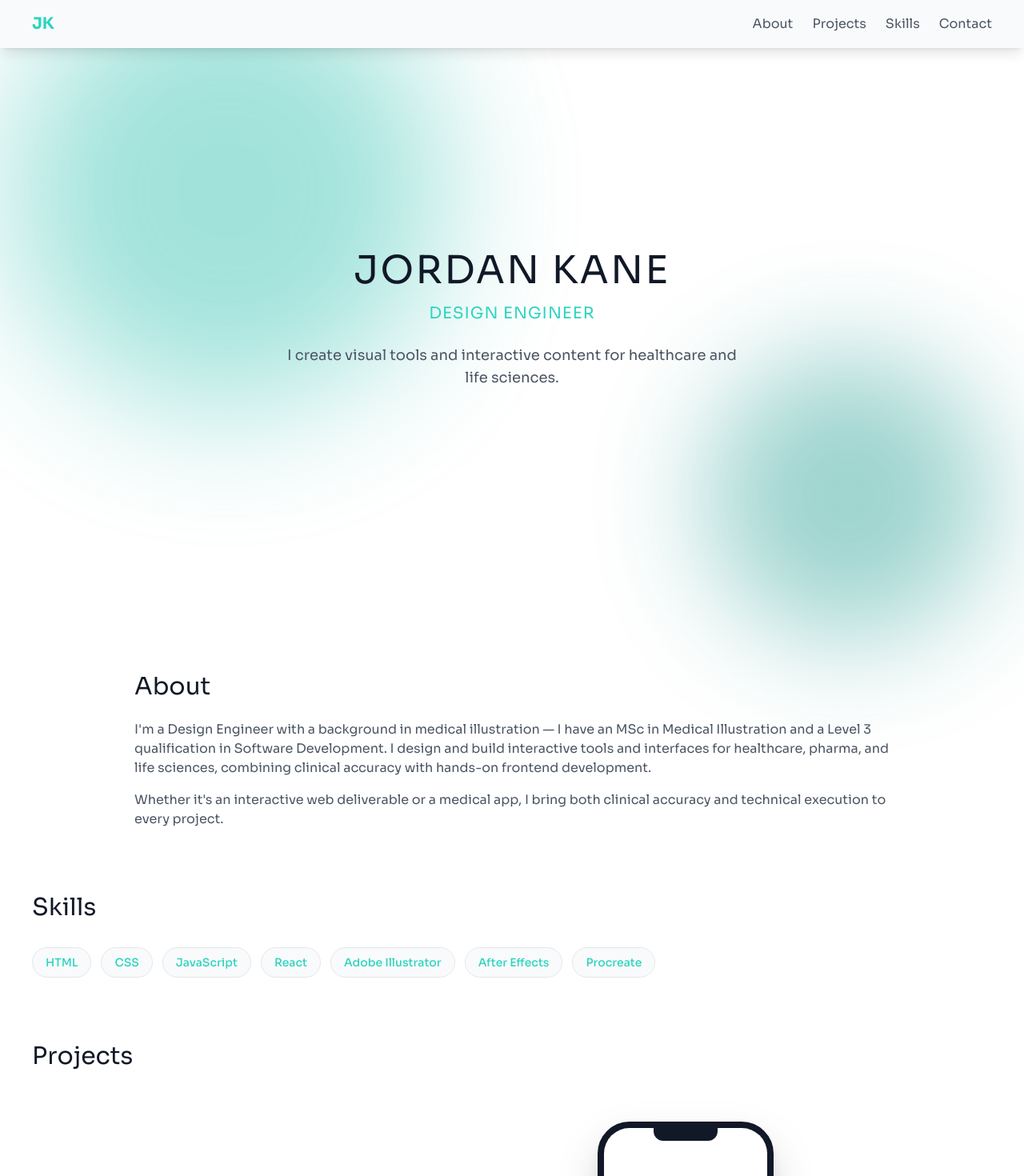
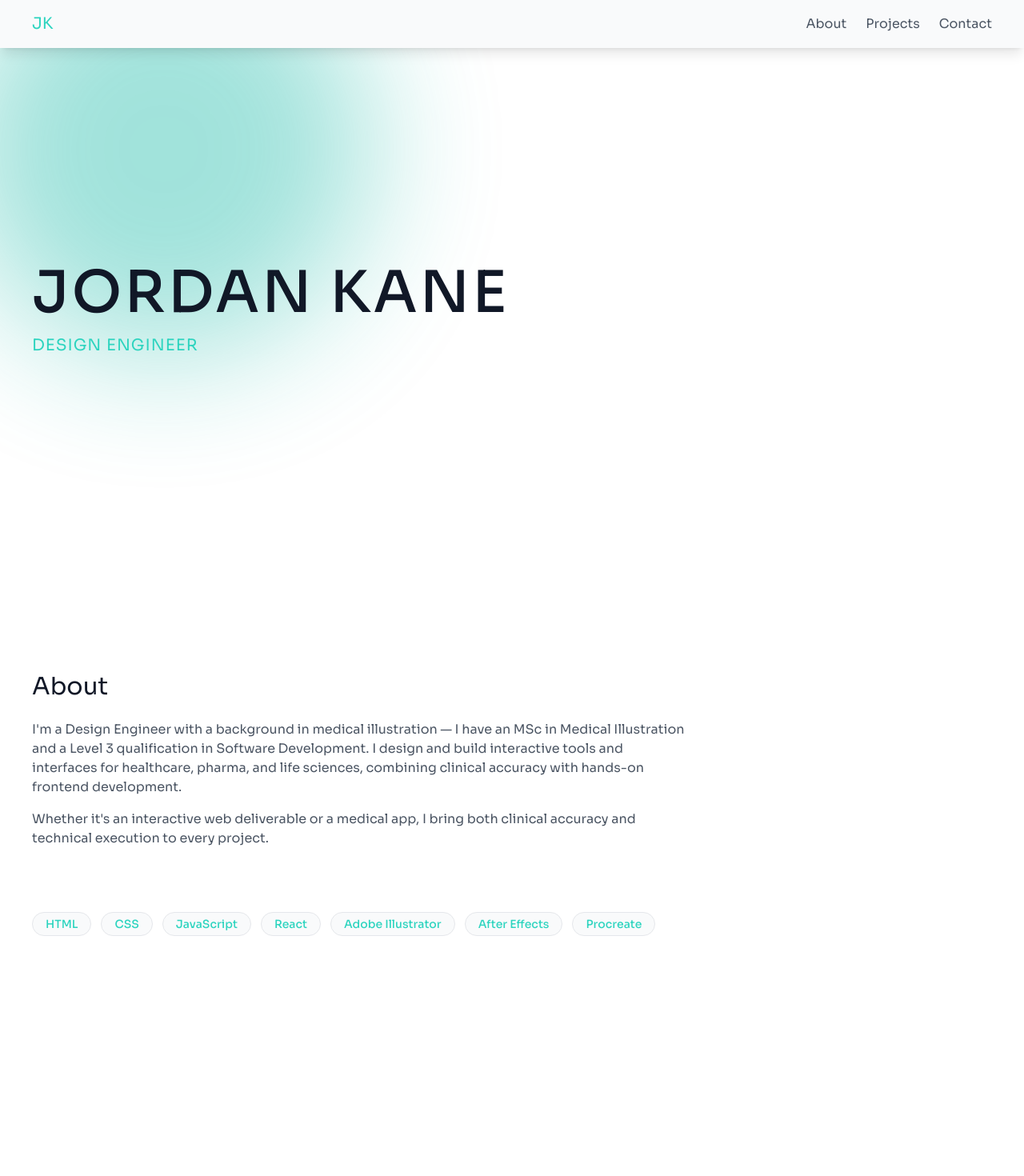
Before and after one commit to jxkane/my-portfolio, a React (Create React App) app: page / in a window 1280 px wide. Shown: the top 1470 px of the page at 80% size. Built offline with nearby package versions, Linux system fonts and the light colour scheme; grey boxes are pictures that could not be loaded; a web font is replaced by a local one.

Commit message:
added 3rd blob, fixed about

```diff
--- a/src/App.js
+++ b/src/App.js
@@ -5,10 +5,12 @@ import Projects from './components/Projects';
 import Skills from './components/Skills';
 import Contact from './components/Contact';
 import './App.css';
+import ScrollLine from './components/ScrollLine';
 
 function App() {
   return (
-    <div className="bg-white text-gray-100 min-h-screen">
+    <div className="bg-white text-gray-100 min-h-screen relative">
+
       <Navbar />
       <Hero />
       <About />
--- a/src/components/About.js
+++ b/src/components/About.js
@@ -2,7 +2,7 @@ import Reveal from './Reveal';
 
 function About() {
     return (
-        <section id="about" className="p-10 max-w-5xl mx-auto">
+        <section id="about" className="p-10 max-w-4xl">
             <Reveal>
                 <h2 className="text-3xl font-regular mb-6 text-gray-900">
                     About
--- a/src/components/Contact.js
+++ b/src/components/Contact.js
@@ -2,7 +2,7 @@ import Reveal from './Reveal';
 
 function Contact() {
     return (
-        <section className="p-10 max-w-5xl mx-auto" id="contact">
+        <section className="p-10 max-w-3xl mx-auto text-center mt-80" id="contact">
             <Reveal>
                 <h2 className="text-3xl font-regular mb-6 text-gray-900">
                     Get in Touch
@@ -12,7 +12,7 @@ function Contact() {
                     Interested in working together? Drop me a message.
                 </p>
 
-                <div className="flex gap-6">
+                <div className="flex gap-6 justify-center" max-w-3xl mx-auto text-center>
 
                        <a href="mailto:hello@visualmedguide.com"
                         className="bg-accent-500 text-gray-900 px-6 py-3 rounded-lg hover:bg-gray-700"
--- a/src/components/Hero.js
+++ b/src/components/Hero.js
@@ -1,16 +1,45 @@
+import { motion, useMotionValue, useSpring } from 'framer-motion';
+import { useEffect } from 'react';
+
 function Hero() {
+
+    const mouseX = useMotionValue(0);
+    const mouseY = useMotionValue(0);
+    const springX = useSpring(mouseX, { stiffness: 50, damping: 20 });
+    const springY = useSpring(mouseY, { stiffness: 50, damping: 20 });
+    useEffect(() => { const handleMouseMove = (e) =>
+        { const offsetX = (e.clientX - window.innerWidth / 2) * 0.3;
+            const offsetY = (e.clientY - window.innerHeight / 2) * 0.3;
+            mouseX.set(offsetX);
+            mouseY.set(offsetY); };
+        window.addEventListener('mousemove', handleMouseMove);
+        return () => window.removeEventListener('mousemove', handleMouseMove); }, [mouseX, mouseY]);
+
     return (
-        <section className="min-h-screen flex flex-col justify-center items-center text-center p-10" id="hero">
+        <section
+            className="min-h-screen flex flex-col justify-center p-10"
+            id="hero"
+        >
             <div className="blob blob-1"></div>
+            <motion.div
+                style={{
+                    translateX: springX,
+                    translateY: springY,
+                }}
+            >
+                <div className="blob blob-3"></div>
+            </motion.div>
             <div className="blob blob-2"></div>
+
             <div className="relative z-10">
-            <h1 className="text-5xl mb-4 text-gray-900 tracking-wider">JORDAN KANE</h1>
-            <p className="text-xl text-accent-400 mb-6 tracking-wider">DESIGN ENGINEER </p>
-            <p className="text-lg text-gray-600 max-w-xl">
-                I create visual tools and interactive content for healthcare and life sciences.
-            </p>
+                <h1 className="text-7xl font-medium mb-4 text-gray-900 tracking-wider">
+                    JORDAN KANE
+                </h1>
+                <p className="text-xl text-accent-400 mb-6 tracking-wider">
+                    DESIGN ENGINEER
+                </p>
+
             </div>
-
         </section>
     );
 }
--- a/src/components/Navbar.js
+++ b/src/components/Navbar.js
@@ -6,14 +6,14 @@ function Navbar () {
     const [isOpen, setIsOpen] = useState(false);
     return (
         <nav className="fixed top-0 left-0 right-0 bg-gray-50 shadow-lg z-50 px-10 py-4 flex justify-between items-center">
-            <span className="text-xl font-bold text-accent-400">JK</span>
+            <span className="text-xl font-regular text-accent-400">JK</span>
             <button onClick={() => setIsOpen(!isOpen)} className="md:hidden text-gray-600 text-2xl">
                 {isOpen ? 'x' : '☰'}
             </button>
             <div className="hidden md:flex gap-6">
                 <a href="#about" className="text-gray-600 hover:text-accent-400">About</a>
                 <a href="#projects" className="text-gray-600 hover:text-accent-400">Projects</a>
-                <a href="#skills" className="text-gray-600 hover:text-accent-400">Skills</a>
+
                 <a href="#contact" className="text-gray-600 hover:text-accent-400">Contact</a>
             </div>
             {isOpen && (
--- a/src/components/Projects.js
+++ b/src/components/Projects.js
@@ -74,7 +74,7 @@ function ProjectCards({ title, description, tags, link, onGalleryClick, videoSrc
                             loop
                             muted
                             playsInline
-                            className="max-w-md rounded-lg shadow-xl"
+                            className="max-w-2xl rounded-lg shadow-xl"
                         />
                     )}
 
@@ -83,7 +83,7 @@ function ProjectCards({ title, description, tags, link, onGalleryClick, videoSrc
                             src={imageSrc}
                             alt={title}
                             onClick={onCaseStudyClick}
-                            className="max-w-md rounded-lg shadow-xl cursor-pointer"
+                            className="max-w-2xl rounded-lg shadow-xl cursor-pointer"
                         />
                     )}
                 </div>
--- /dev/null
+++ b/src/components/ScrollLine.js
@@ -0,0 +1,50 @@
+import { useEffect, useState } from 'react';
+import { motion, useScroll } from 'framer-motion';
+
+function ScrollLine() {
+    const [docHeight, setDocHeight] = useState(1000);
+
+    useEffect(() => {
+        const updateHeight = () => setDocHeight(document.body.scrollHeight);
+        updateHeight();
+        window.addEventListener('resize', updateHeight);
+        return () => window.removeEventListener('resize', updateHeight);
+    }, []);
+
+    const { scrollYProgress } = useScroll();
+
+    const pathD = `
+        M 100 0
+        C 40 150, 160 250, 90 400
+        C 20 550, 140 650, 80 800
+        C 30 950, 150 1050, 100 1200
+        C 60 1350, 140 1450, 90 1600
+    `;
+
+    return (
+        <div
+            className="absolute top-0 right-0 w-[200px] pointer-events-none hidden lg:block"
+            style={{ height: docHeight }}
+        >
+            <svg
+                width="200"
+                height={docHeight}
+                viewBox={`0 0 200 ${docHeight}`}
+                preserveAspectRatio="none"
+                className="absolute top-0 right-0"
+            >
+                <motion.path
+                    d={pathD.replace(/1600/g, docHeight)}
+                    fill="none"
+                    stroke="#5DCAA5"
+                    strokeWidth="4"
+                    strokeLinecap="round"
+                    style={{ pathLength: scrollYProgress }}
+                    opacity={0.5}
+                />
+            </svg>
+        </div>
+    );
+}
+
+export default ScrollLine;
--- a/src/components/Skills.js
+++ b/src/components/Skills.js
@@ -16,13 +16,12 @@ const skills = [
 
 function Skills() {
     return (
-        <section className="p-10" id="skills">
-            <h2 className="text-3xl font-regular mb-8 text-gray-900"><Reveal>Skills</Reveal></h2>
+        <section className="p-10 mb-80" id="skills">
             <div className="flex flex-wrap gap-3">
                 {skills.map((skill) => (
                     <span
                     key={skill.name}
-                    className="bg-gray-50 text-accent-400  border border-gray-200 px-4 py-2 rounded-full text-sm font-medium">
+                    className="bg-gray-50 text-accent-400  border border-gray-200 px-4 py-1 rounded-full text-sm font-medium">
                         {skill.name}
                     </span>
                 ))}
--- a/src/index.css
+++ b/src/index.css
@@ -21,7 +21,7 @@ html {
     background: #14b8a6;
     top: -100px;
     left: -100px;
-    animation: float-1 10s ease-in-out infinite;
+    animation: float-1 8s ease-in-out infinite;
 }
 
 .blob-2 {
@@ -33,6 +33,15 @@ html {
     animation: float-2 13s ease-in-out infinite;
 }
 
+.blob-3 {
+    width: 500px;
+    height: 500px;
+    background: #14b8a6;
+    top: 60%;
+    left: 60%;
+
+}
+
 @keyframes float-1 {
     0%, 100% { transform: translate(0, 0) scale(1); }
     50% { transform: translate(150px, 100px) scale(1.1); }
```
